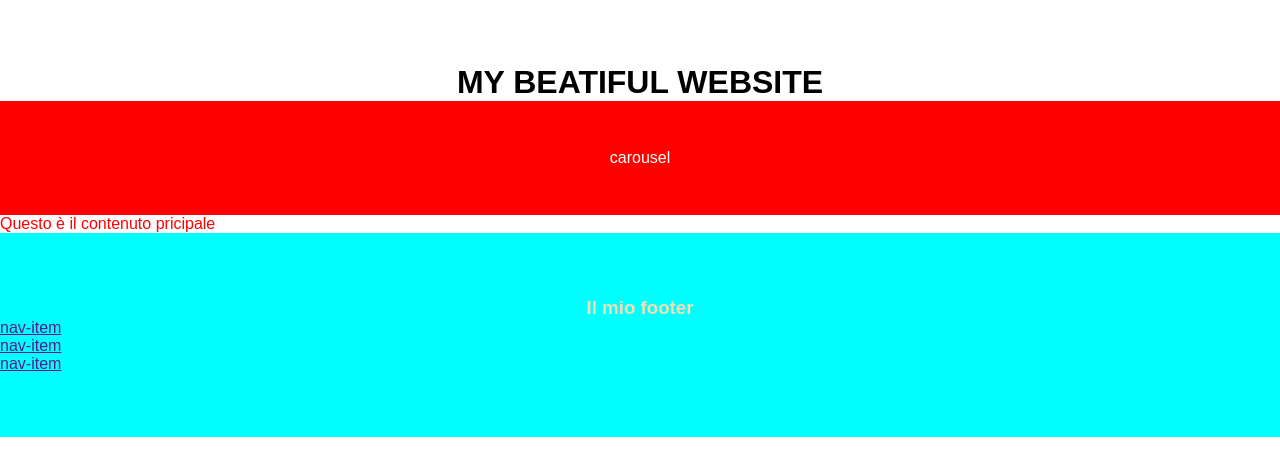
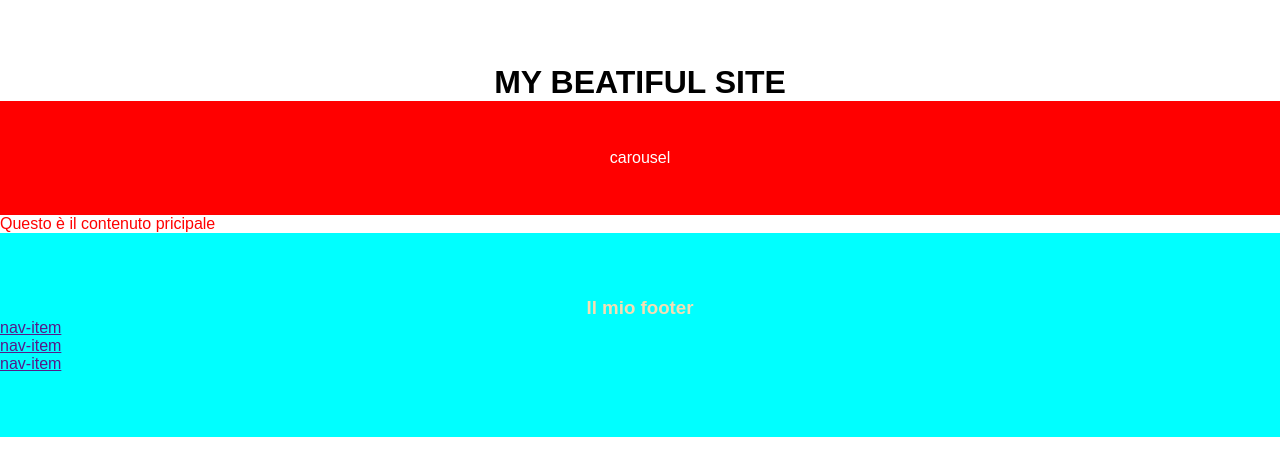
Before and after one commit to benitorubano1992/git-branch-merge, a plain HTML site: page index.html in a window 1280 px wide. Drawn offline with Linux system fonts and the light colour scheme.

Commit message:
update header title text from website to site

```diff
--- a/index.html
+++ b/index.html
@@ -11,7 +11,7 @@
 
 <body>
     <header>
-        <h1>My beatiful Website</h1>
+        <h1>My beatiful site</h1>
     </header>
     <main>
         <div class="jumbotron">
```
